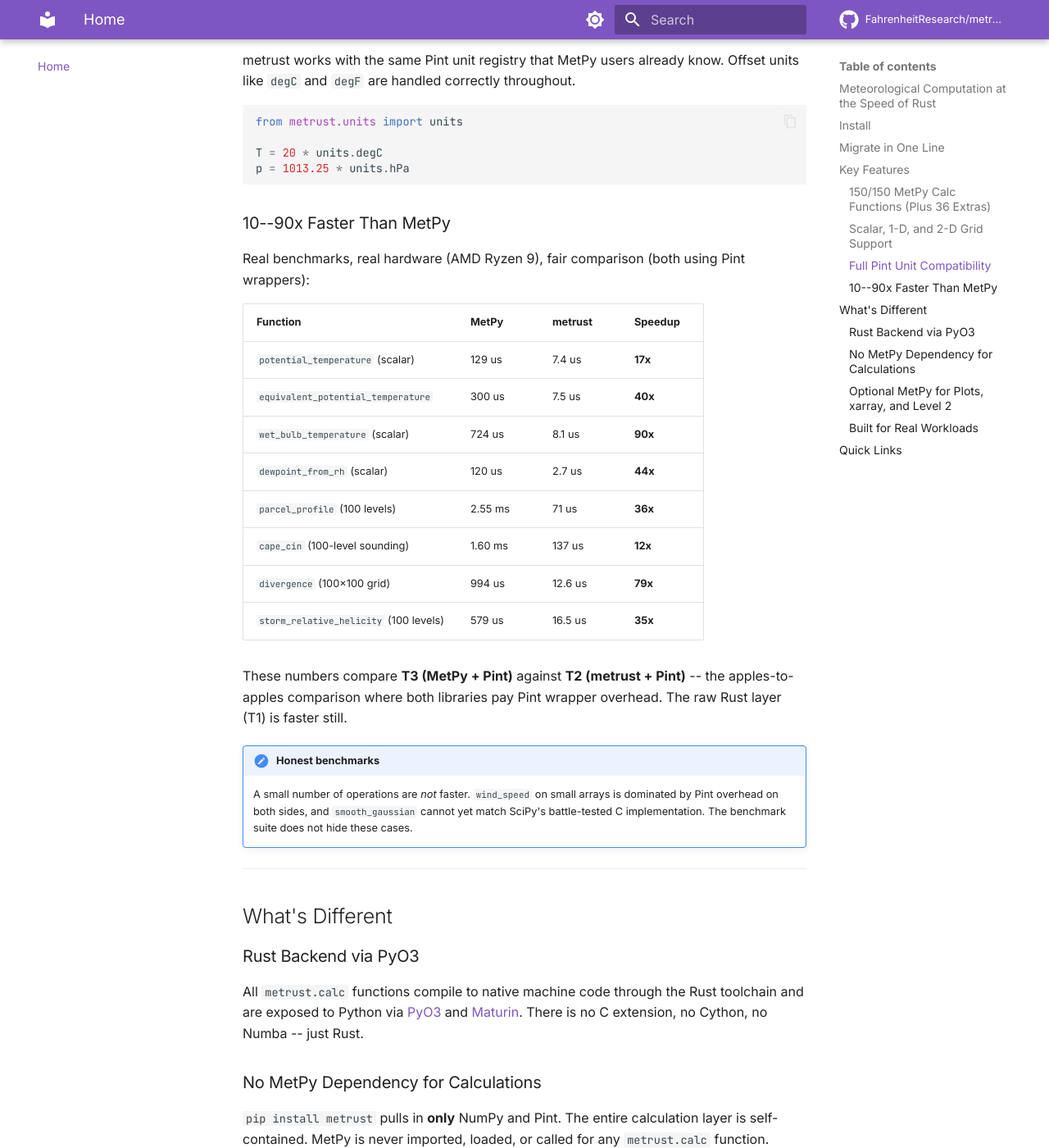
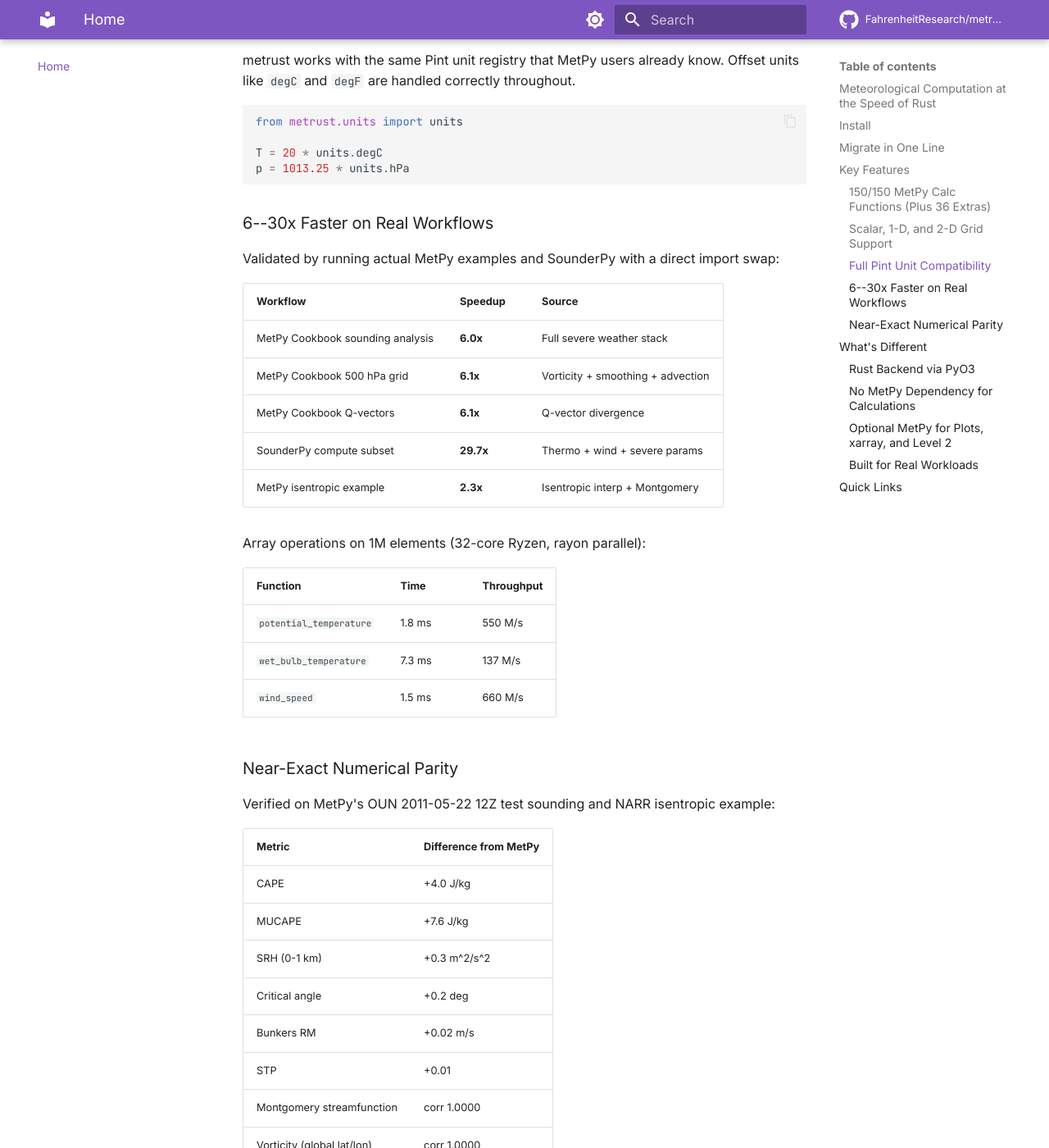
Before and after one commit to FahrenheitResearch/metrust-py, an MkDocs documentation site: the page built from docs/index.md, in a window 1280 px wide and 1400 px high, scrolled down 2161 px. Shown: the whole window at 82% size. Built offline with MkDocs 1.6.1 and Material for MkDocs 9.7.7, drawn with Linux system fonts in a browser that asks for light colours; comment, search, counter and statistics services are not loaded; some of the changed text lies outside the part shown.

Commit message:
Update README and docs for v0.3.3: real-world benchmarks and parity data
Rewrite README to reflect current state:
- 150/150 MetPy calc coverage + 36 extras
- Real-world workflow speedups (6-30x) from validated benchmarks
- Numerical parity table (CAPE +4, SRH +0.3, Montgomery corr 1.0)
- Drop-in examples in examples/ directory
- 1,186 Rust + 20 Python tests

Update docs landing page with validated workflow benchmarks and
numerical parity section.

Co-Authored-By: Claude Opus 4.6 <noreply@anthropic.com>

````diff
--- a/docs/index.md
+++ b/docs/index.md
@@ -102,25 +102,42 @@ T = 20 * units.degC
 p = 1013.25 * units.hPa
 ```
 
-### 10--90x Faster Than MetPy
+### 6--30x Faster on Real Workflows
 
-Real benchmarks, real hardware (AMD Ryzen 9), fair comparison (both using Pint wrappers):
+Validated by running actual MetPy examples and SounderPy with a direct import swap:
 
-| Function | MetPy | metrust | Speedup |
-|---|---|---|---|
-| `potential_temperature` (scalar) | 129 us | 7.4 us | **17x** |
-| `equivalent_potential_temperature` | 300 us | 7.5 us | **40x** |
-| `wet_bulb_temperature` (scalar) | 724 us | 8.1 us | **90x** |
-| `dewpoint_from_rh` (scalar) | 120 us | 2.7 us | **44x** |
-| `parcel_profile` (100 levels) | 2.55 ms | 71 us | **36x** |
-| `cape_cin` (100-level sounding) | 1.60 ms | 137 us | **12x** |
-| `divergence` (100x100 grid) | 994 us | 12.6 us | **79x** |
-| `storm_relative_helicity` (100 levels) | 579 us | 16.5 us | **35x** |
+| Workflow | Speedup | Source |
+|---|---|---|
+| MetPy Cookbook sounding analysis | **6.0x** | Full severe weather stack |
+| MetPy Cookbook 500 hPa grid | **6.1x** | Vorticity + smoothing + advection |
+| MetPy Cookbook Q-vectors | **6.1x** | Q-vector divergence |
+| SounderPy compute subset | **29.7x** | Thermo + wind + severe params |
+| MetPy isentropic example | **2.3x** | Isentropic interp + Montgomery |
 
-These numbers compare **T3 (MetPy + Pint)** against **T2 (metrust + Pint)** -- the apples-to-apples comparison where both libraries pay Pint wrapper overhead. The raw Rust layer (T1) is faster still.
+Array operations on 1M elements (32-core Ryzen, rayon parallel):
 
-!!! note "Honest benchmarks"
-    A small number of operations are _not_ faster. `wind_speed` on small arrays is dominated by Pint overhead on both sides, and `smooth_gaussian` cannot yet match SciPy's battle-tested C implementation. The benchmark suite does not hide these cases.
+| Function | Time | Throughput |
+|---|---|---|
+| `potential_temperature` | 1.8 ms | 550 M/s |
+| `wet_bulb_temperature` | 7.3 ms | 137 M/s |
+| `wind_speed` | 1.5 ms | 660 M/s |
+
+### Near-Exact Numerical Parity
+
+Verified on MetPy's OUN 2011-05-22 12Z test sounding and NARR isentropic example:
+
+| Metric | Difference from MetPy |
+|---|---|
+| CAPE | +4.0 J/kg |
+| MUCAPE | +7.6 J/kg |
+| SRH (0-1 km) | +0.3 m^2/s^2 |
+| Critical angle | +0.2 deg |
+| Bunkers RM | +0.02 m/s |
+| STP | +0.01 |
+| Montgomery streamfunction | corr 1.0000 |
+| Vorticity (global lat/lon) | corr 1.0000 |
+
+Uses MetPy-exact physical constants, MetPy's CAPE integration formula, pressure-weighted Bunkers algorithm, Newton solver for isentropic interpolation, and spherical metric tensor corrections for lat/lon grids.
 
 ---
 
````
Also changed, not shown: README.md (+106 -180 lines).
